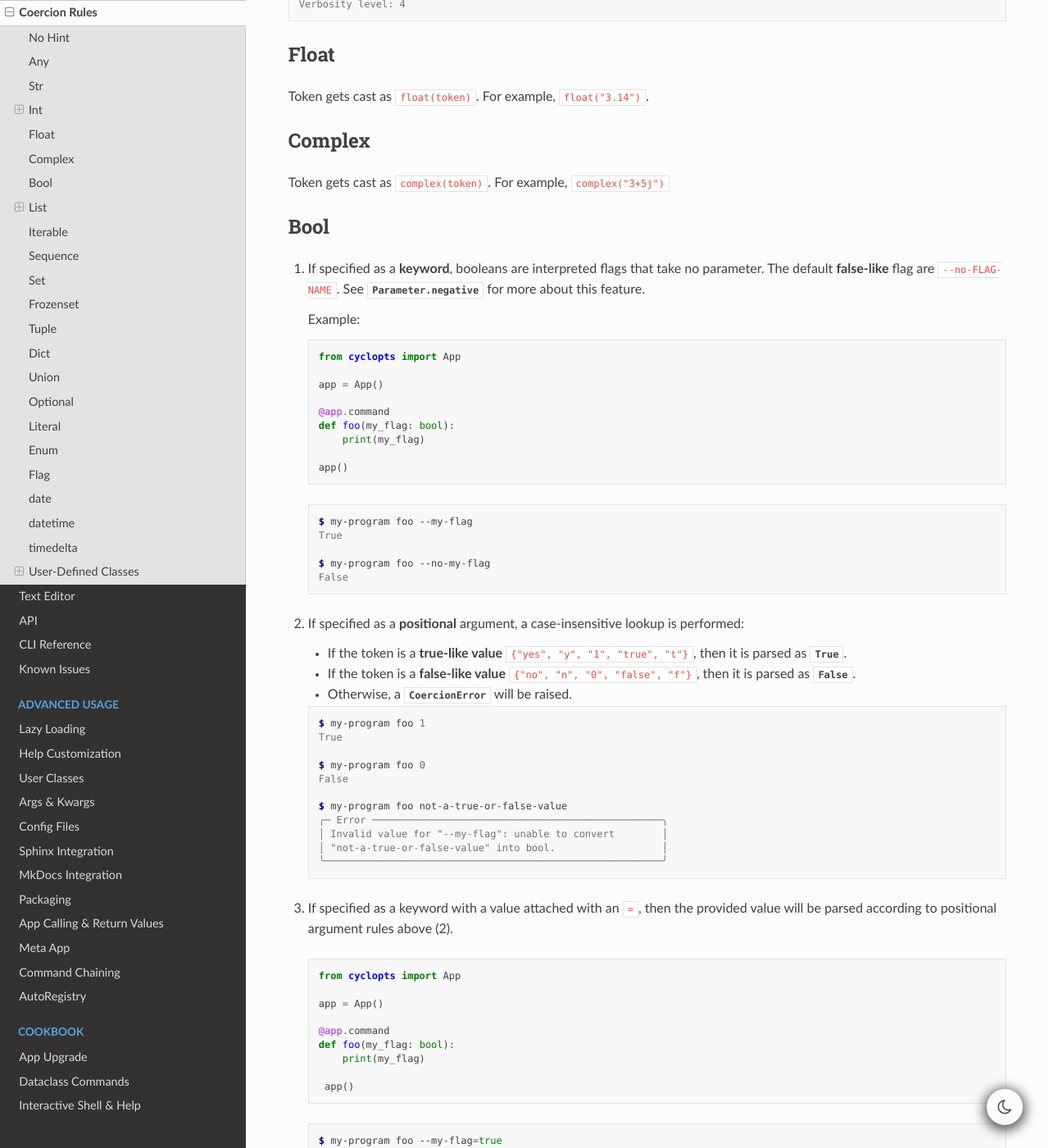
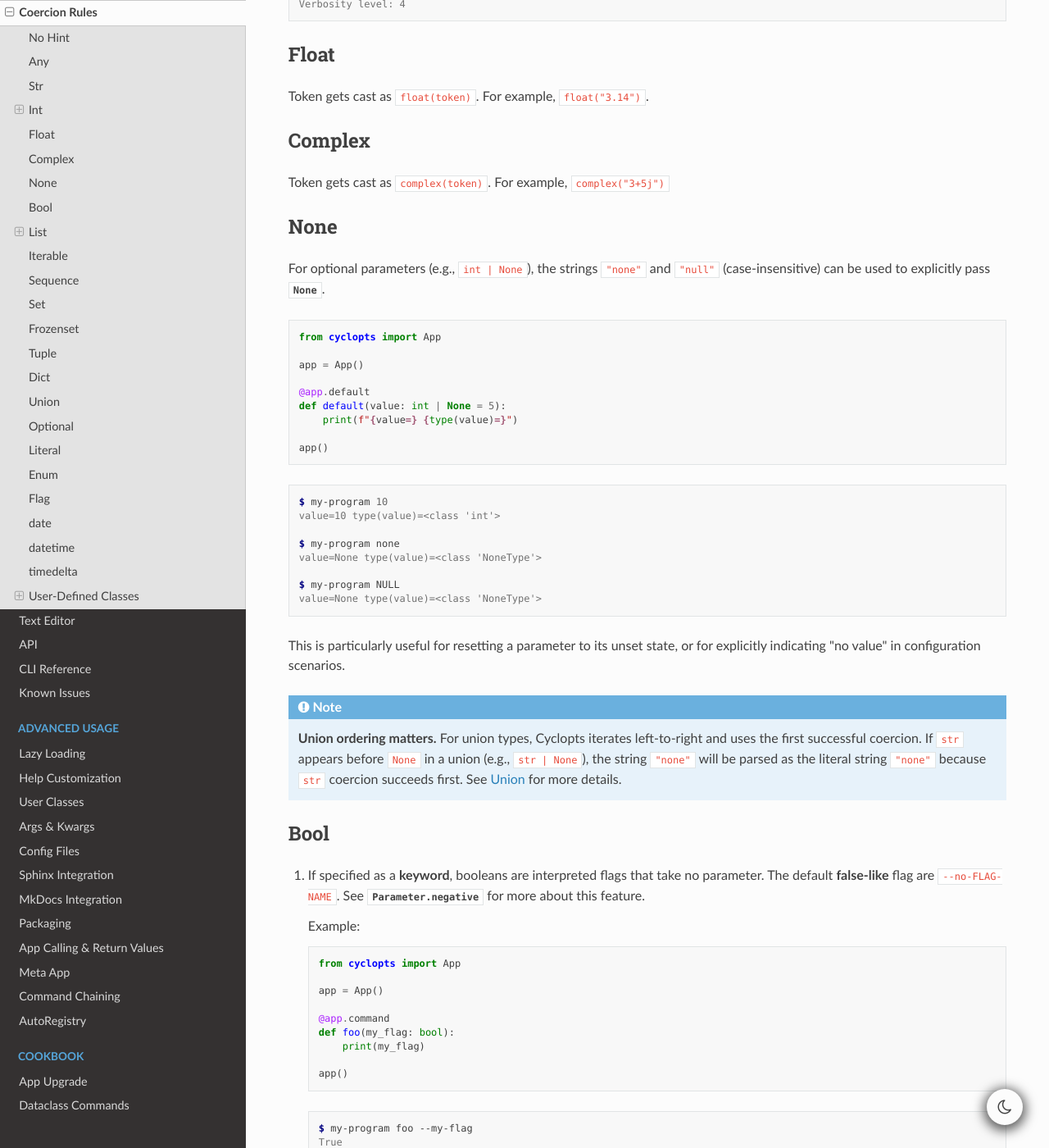
Before and after one commit to BrianPugh/cyclopts, a Sphinx documentation site: the page built from docs/source/rules.rst, in a window 1280 px wide and 1400 px high, scrolled down 2377 px. Shown: the whole window at 82% size. Built offline with Sphinx 7.4.7 and the Read the Docs theme 3.1.0, drawn with Linux system fonts in a browser that asks for light colours; the version number could not be read and is left out; some of the changed text lies outside the part shown.

Commit message:
update docs to reflect None-coercion

```diff
--- a/docs/source/rules.rst
+++ b/docs/source/rules.rst
@@ -137,6 +137,42 @@ Token gets cast as ``float(token)``. For example, ``float("3.14")``.
 Complex
 *******
 Token gets cast as ``complex(token)``. For example, ``complex("3+5j")``
+
+****
+None
+****
+For optional parameters (e.g., ``int | None``), the strings ``"none"`` and ``"null"`` (case-insensitive) can be used to explicitly pass :obj:`None`.
+
+.. code-block:: python
+
+   from cyclopts import App
+
+   app = App()
+
+   @app.default
+   def default(value: int | None = 5):
+       print(f"{value=} {type(value)=}")
+
+   app()
+
+.. code-block:: console
+
+   $ my-program 10
+   value=10 type(value)=<class 'int'>
+
+   $ my-program none
+   value=None type(value)=<class 'NoneType'>
+
+   $ my-program NULL
+   value=None type(value)=<class 'NoneType'>
+
+This is particularly useful for resetting a parameter to its unset state, or for explicitly indicating "no value" in configuration scenarios.
+
+.. note::
+   **Union ordering matters.** For union types, Cyclopts iterates left-to-right and uses the first
+   successful coercion. If ``str`` appears before ``None`` in a union (e.g., ``str | None``),
+   the string ``"none"`` will be parsed as the literal string ``"none"`` because ``str`` coercion
+   succeeds first. See Union_ for more details.
 
 ****
 Bool
```
Also changed, not shown: other parts of docs/source/rules.rst (+0 -1 lines).
